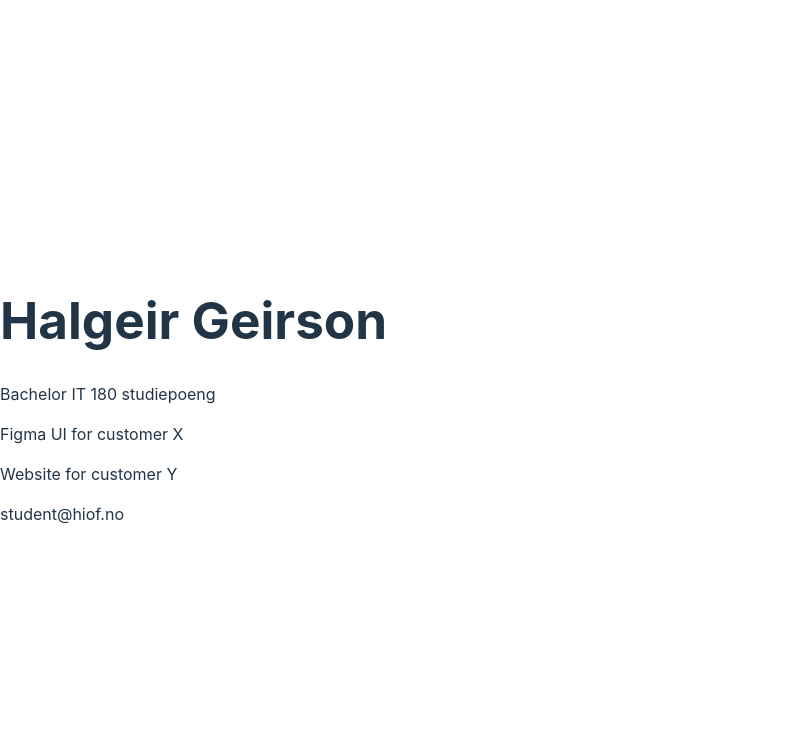
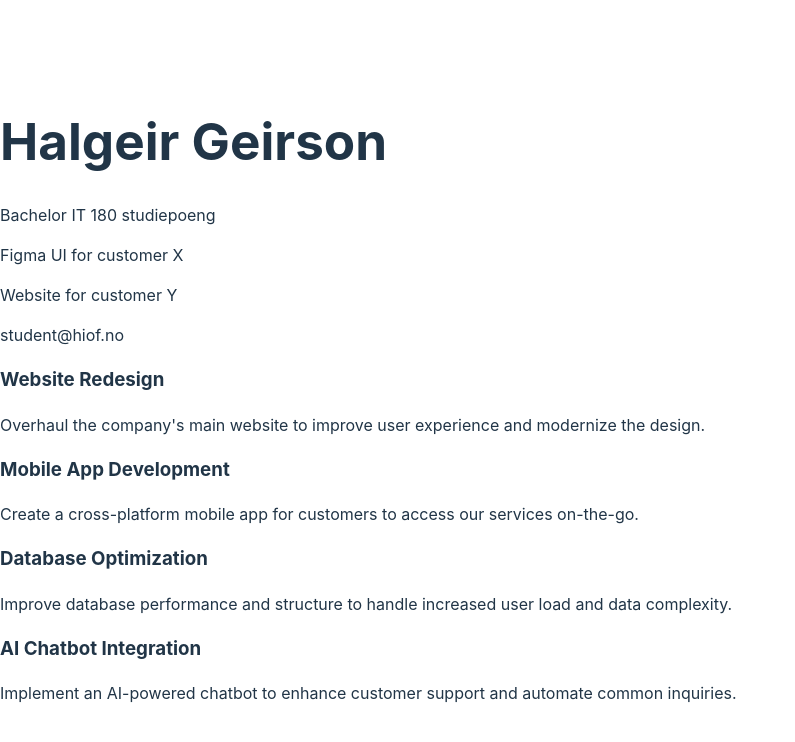
Before and after one commit to BnjMui/portfolio, a React (Vite) app in the folder frontend/: page / in a window 1280 px wide. Shown: the top 742 px of the page, without its empty margins (0-795 px from the left). Built offline with nearby package versions, Linux system fonts and the light colour scheme.

Commit message:
Fullført oppgave 1

```diff
--- a/frontend/src/App.tsx
+++ b/frontend/src/App.tsx
@@ -1,6 +1,7 @@
 import Contact from "./components/Contact";
 import Experiences from "./components/Experiences";
 import Header from "./components/Header";
+import Projects from "./components/Projects";
 
 function App() {
   const student = "Halgeir Geirson";
@@ -18,6 +19,7 @@ function App() {
         experienceTwo={experienceTwo}
       />
       <Contact email={email} />
+      <Projects />
     </div>
   );
 }
--- a/frontend/src/components/Project.tsx
+++ b/frontend/src/components/Project.tsx
@@ -4,5 +4,13 @@ type ProjectProps = {
   project: ProjectType;
 };
 export default function Project({ project }: ProjectProps) {
-  return;
+  const { id, title, description } = project;
+  return (
+    <>
+      <article key={id}>
+        <h3>{title}</h3>
+        <p>{description}</p>
+      </article>
+    </>
+  );
 }
--- a/frontend/src/components/Projects.tsx
+++ b/frontend/src/components/Projects.tsx
@@ -1,3 +1,5 @@
+import Project from "./Project";
+
 export type ProjectType = {
   id: string;
   title: string;
@@ -30,5 +32,11 @@ export default function Projects() {
         "Implement an AI-powered chatbot to enhance customer support and automate common inquiries.",
     },
   ];
-  return;
+  return (
+    <>
+      {projectList.map((p, index) => (
+        <Project key={index} project={p} />
+      ))}
+    </>
+  );
 }
```
